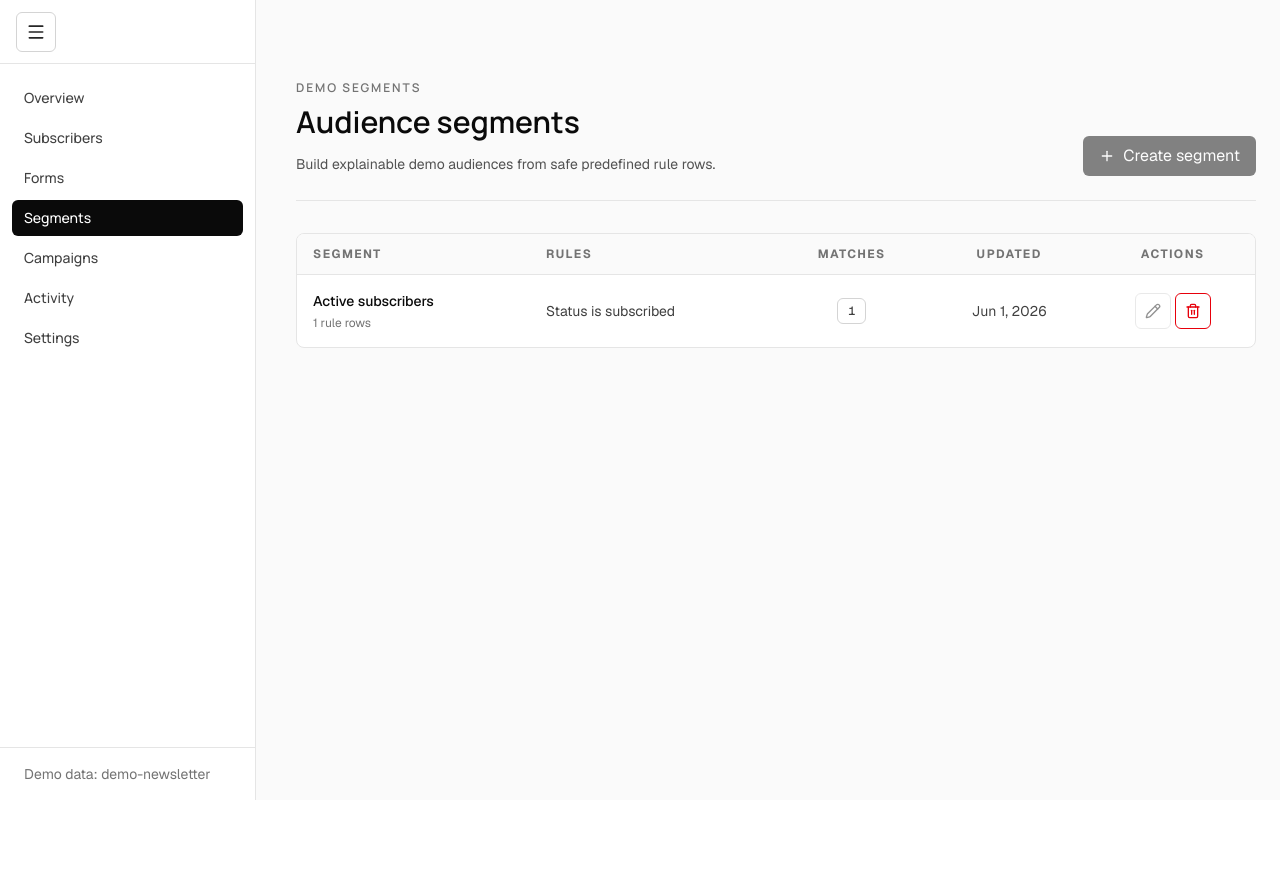
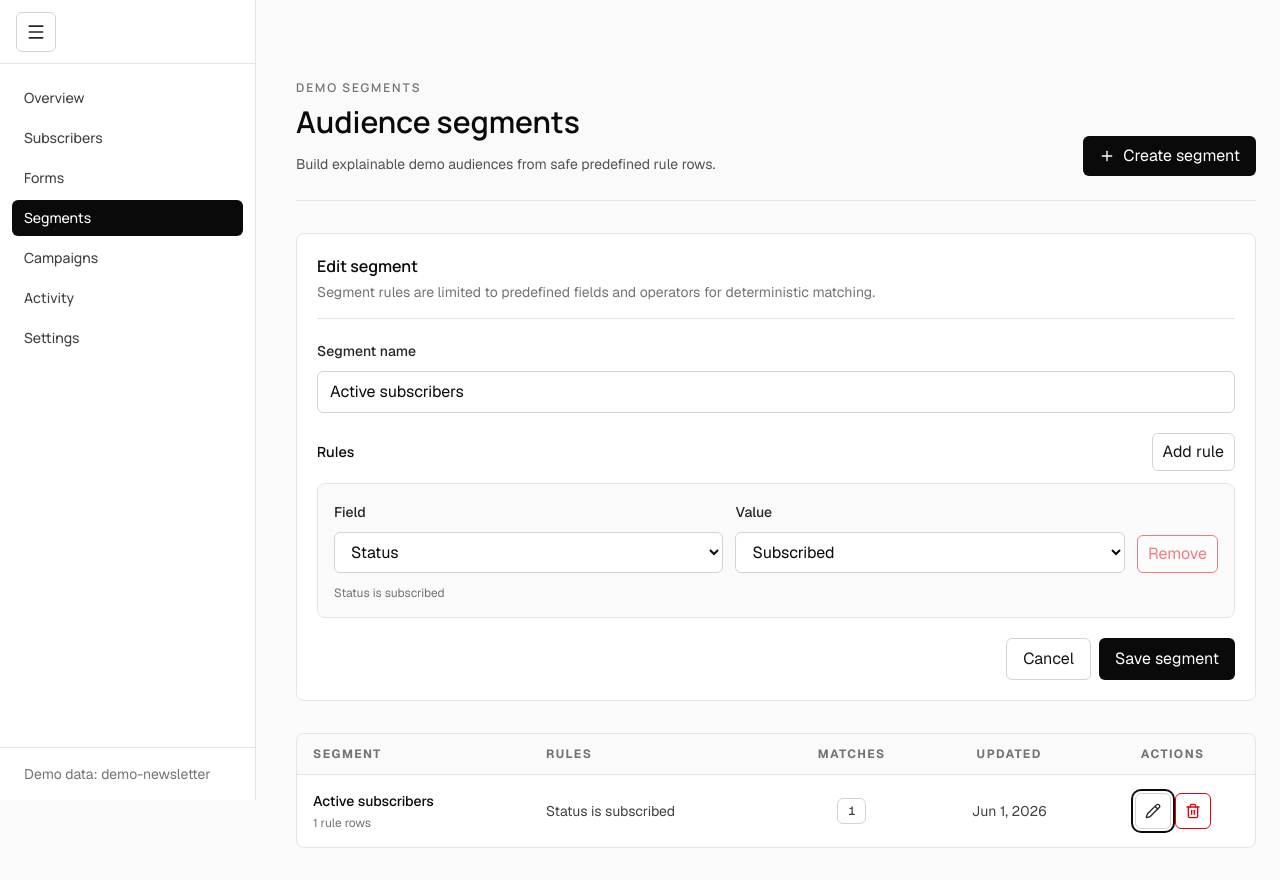
Before and after one commit to AjvorHardi/news-mailer, a React (Vite) app: page /demo/segments in a window 1280 px wide. Both pictures are taken after a click on the button 1152 px from the left and 311 px from the top of the page. Before the commit the page ends 800 px from the top, so only its background shows below. Built offline with nearby package versions, Linux system fonts and the light colour scheme.

Commit message:
feat: add segment rule builder

```diff
--- a/src/features/demo/DemoSegmentsPage.tsx
+++ b/src/features/demo/DemoSegmentsPage.tsx
@@ -1,12 +1,17 @@
 import { Pencil, Plus, Trash2 } from 'lucide-react';
-import type { ReactNode } from 'react';
+import { useState, type ReactNode } from 'react';
+import { useFieldArray, useForm, useWatch } from 'react-hook-form';
+import { zodResolver } from '@hookform/resolvers/zod';
 import clsx from 'clsx';
 import { Button } from '../../shared/ui/Button';
 import { EmptyState } from '../../shared/ui/EmptyState';
 import { PageHeader } from '../../shared/ui/PageHeader';
-import type { Segment, SegmentRule } from '../../shared/types/domain';
+import { Input } from '../../shared/ui/Input';
+import { segmentInputSchema } from '../../shared/schemas/domainSchemas';
+import type { Segment, SegmentRule, SignupForm } from '../../shared/types/domain';
 import { useDemoSignupForms } from './useDemoSignupForms';
-import { useDemoSegmentMatchCount, useDemoSegments, useRemoveDemoSegment } from './useDemoSegments';
+import { useDemoSegmentMatchCount, useDemoSegments, useRemoveDemoSegment, useSaveDemoSegment } from './useDemoSegments';
+import type { z } from 'zod';
 
 const dateFormatter = new Intl.DateTimeFormat('en', {
   month: 'short',
@@ -18,12 +23,50 @@ function formatDate(value: string) {
   return dateFormatter.format(new Date(value));
 }
 
+function createRuleId() {
+  return `rule-${crypto.randomUUID()}`;
+}
+
+function createStatusRule(): SegmentRule {
+  return {
+    id: createRuleId(),
+    field: 'status',
+    operator: 'equals',
+    value: 'subscribed',
+  };
+}
+
+type SegmentFormInput = z.input<typeof segmentInputSchema>;
+type SegmentFormValues = z.output<typeof segmentInputSchema>;
+
 export function DemoSegmentsPage() {
   const segmentsQuery = useDemoSegments();
   const formsQuery = useDemoSignupForms();
+  const saveSegment = useSaveDemoSegment();
   const removeSegment = useRemoveDemoSegment();
-  const isMutating = removeSegment.isPending;
-  const formsById = new Map((formsQuery.data ?? []).map((form) => [form.id, form.internalName]));
+  const [editingSegment, setEditingSegment] = useState<Segment | null>(null);
+  const [isEditorOpen, setIsEditorOpen] = useState(false);
+  const isMutating = saveSegment.isPending || removeSegment.isPending;
+  const forms = formsQuery.data ?? [];
+  const formsById = new Map(forms.map((form) => [form.id, form.internalName]));
+
+  function openCreateForm() {
+    saveSegment.reset();
+    setEditingSegment(null);
+    setIsEditorOpen(true);
+  }
+
+  function openEditForm(segment: Segment) {
+    saveSegment.reset();
+    setEditingSegment(segment);
+    setIsEditorOpen(true);
+  }
+
+  function closeEditor() {
+    saveSegment.reset();
+    setEditingSegment(null);
+    setIsEditorOpen(false);
+  }
 
   function removeSegmentById(segment: Segment) {
     removeSegment.mutate(segment.id);
@@ -37,17 +80,42 @@ export function DemoSegmentsPage() {
         title="Audience segments"
         description="Build explainable demo audiences from safe predefined rule rows."
         actions={
-          <Button type="button" className="h-10 w-10 px-0 md:w-auto md:px-4" aria-label="Create segment" disabled>
+          <Button
+            type="button"
+            className="h-10 w-10 px-0 md:w-auto md:px-4"
+            aria-label="Create segment"
+            onClick={openCreateForm}
+            disabled={isMutating || formsQuery.isLoading}
+          >
             <Plus className="h-4 w-4 shrink-0 md:mr-2" aria-hidden="true" />
             <span className="hidden md:inline">Create segment</span>
           </Button>
         }
       />
 
-      {removeSegment.error ? (
+      {saveSegment.error || removeSegment.error ? (
         <div className="rounded-lg border border-red-200 bg-white p-4 text-sm text-red-600">
-          {removeSegment.error.message}
+          {saveSegment.error?.message ?? removeSegment.error?.message}
         </div>
+      ) : null}
+
+      {isEditorOpen ? (
+        <DemoSegmentEditor
+          key={editingSegment?.id ?? 'new-segment'}
+          forms={forms}
+          segment={editingSegment}
+          error={saveSegment.error}
+          isSubmitting={saveSegment.isPending}
+          onCancel={closeEditor}
+          onSubmit={async (values) => {
+            await saveSegment.mutateAsync({
+              input: values,
+              segmentId: editingSegment?.id,
+            });
+
+            closeEditor();
+          }}
+        />
       ) : null}
 
       {segmentsQuery.isLoading || formsQuery.isLoading ? (
@@ -65,6 +133,11 @@ export function DemoSegmentsPage() {
         <EmptyState
           title="No segments yet"
           description="Create a segment to group subscribers by status, signup form, or signup date."
+          action={
+            <Button type="button" onClick={openCreateForm} disabled={isMutating || formsQuery.isLoading}>
+              Create segment
+            </Button>
+          }
         />
       ) : null}
 
@@ -72,6 +145,7 @@ export function DemoSegmentsPage() {
         <SegmentsList
           formsById={formsById}
           isMutating={isMutating}
+          onEdit={openEditForm}
           onRemove={removeSegmentById}
           segments={segmentsQuery.data}
         />
@@ -83,11 +157,12 @@ export function DemoSegmentsPage() {
 type SegmentsListProps = {
   formsById: Map<string, string>;
   isMutating: boolean;
+  onEdit: (segment: Segment) => void;
   onRemove: (segment: Segment) => void;
   segments: Segment[];
 };
 
-function SegmentsList({ formsById, isMutating, onRemove, segments }: SegmentsListProps) {
+function SegmentsList({ formsById, isMutating, onEdit, onRemove, segments }: SegmentsListProps) {
   return (
     <section className="overflow-hidden rounded-lg border border-neutral-200 bg-white">
       <div className="hidden overflow-x-auto min-[960px]:block">
@@ -117,6 +192,7 @@ function SegmentsList({ formsById, isMutating, onRemove, segments }: SegmentsLis
                 key={segment.id}
                 formsById={formsById}
                 isMutating={isMutating}
+                onEdit={onEdit}
                 onRemove={onRemove}
                 segment={segment}
               />
@@ -131,6 +207,7 @@ function SegmentsList({ formsById, isMutating, onRemove, segments }: SegmentsLis
             key={segment.id}
             formsById={formsById}
             isMutating={isMutating}
+            onEdit={onEdit}
             onRemove={onRemove}
             segment={segment}
           />
@@ -143,11 +220,12 @@ function SegmentsList({ formsById, isMutating, onRemove, segments }: SegmentsLis
 type SegmentRowProps = {
   formsById: Map<string, string>;
   isMutating: boolean;
+  onEdit: (segment: Segment) => void;
   onRemove: (segment: Segment) => void;
   segment: Segment;
 };
 
-function SegmentTableRow({ formsById, isMutating, onRemove, segment }: SegmentRowProps) {
+function SegmentTableRow({ formsById, isMutating, onEdit, onRemove, segment }: SegmentRowProps) {
   const matchCountQuery = useDemoSegmentMatchCount(segment.rules);
 
   return (
@@ -162,13 +240,13 @@ function SegmentTableRow({ formsById, isMutating, onRemove, segment }: SegmentRo
       </td>
       <td className="px-4 py-4 text-center align-middle text-neutral-700">{formatDate(segment.updatedAt)}</td>
       <td className="px-4 py-4 text-center align-middle">
-        <SegmentActions isMutating={isMutating} onRemove={onRemove} segment={segment} />
+        <SegmentActions isMutating={isMutating} onEdit={onEdit} onRemove={onRemove} segment={segment} />
       </td>
     </tr>
   );
 }
 
-function SegmentCard({ formsById, isMutating, onRemove, segment }: SegmentRowProps) {
+function SegmentCard({ formsById, isMutating, onEdit, onRemove, segment }: SegmentRowProps) {
   const matchCountQuery = useDemoSegmentMatchCount(segment.rules);
 
   return (
@@ -191,7 +269,7 @@ function SegmentCard({ formsById, isMutating, onRemove, segment }: SegmentRowPro
         </div>
       </dl>
       <div className="mt-4 flex justify-end">
-        <SegmentActions isMutating={isMutating} onRemove={onRemove} segment={segment} />
+        <SegmentActions isMutating={isMutating} onEdit={onEdit} onRemove={onRemove} segment={segment} />
       </div>
     </article>
   );
@@ -207,14 +285,15 @@ function MatchCount({ count, isLoading }: { count?: number; isLoading: boolean }
 
 type SegmentActionsProps = {
   isMutating: boolean;
+  onEdit: (segment: Segment) => void;
   onRemove: (segment: Segment) => void;
   segment: Segment;
 };
 
-function SegmentActions({ isMutating, onRemove, segment }: SegmentActionsProps) {
+function SegmentActions({ isMutating, onEdit, onRemove, segment }: SegmentActionsProps) {
   return (
     <div className="flex items-center justify-center gap-1">
-      <IconButton label={`Edit ${segment.name}`} disabled>
+      <IconButton label={`Edit ${segment.name}`} disabled={isMutating} onClick={() => onEdit(segment)}>
         <Pencil className="h-4 w-4" aria-hidden="true" />
       </IconButton>
       <IconButton
@@ -270,3 +349,203 @@ function formatRuleSummary(rule: SegmentRule, formsById: Map<string, string>) {
 
   return `Signed up after ${formatDate(rule.value)}`;
 }
+
+type DemoSegmentEditorProps = {
+  error: Error | null;
+  forms: SignupForm[];
+  isSubmitting: boolean;
+  onCancel: () => void;
+  onSubmit: (values: SegmentFormValues) => Promise<void>;
+  segment: Segment | null;
+};
+
+function DemoSegmentEditor({ error, forms, isSubmitting, onCancel, onSubmit, segment }: DemoSegmentEditorProps) {
+  const {
+    control,
+    formState: { errors },
+    handleSubmit,
+    register,
+  } = useForm<SegmentFormInput, unknown, SegmentFormValues>({
+    resolver: zodResolver(segmentInputSchema),
+    defaultValues: {
+      name: segment?.name ?? '',
+      rules: segment?.rules ?? [createStatusRule()],
+    },
+  });
+  const { append, fields, remove, update } = useFieldArray({
+    control,
+    name: 'rules',
+  });
+  const watchedRules = useWatch({ control, name: 'rules' });
+
+  return (
+    <section className="rounded-lg border border-neutral-200 bg-white p-5">
+      <div className="border-b border-neutral-200 pb-4">
+        <h2 className="font-display text-base font-semibold text-neutral-950">
+          {segment ? 'Edit segment' : 'Create segment'}
+        </h2>
+        <p className="mt-1 text-sm text-neutral-500">
+          Segment rules are limited to predefined fields and operators for deterministic matching.
+        </p>
+      </div>
+
+      <form className="mt-5 space-y-5" onSubmit={handleSubmit(onSubmit)}>
+        <div>
+          <Input label="Segment name" type="text" placeholder="Active subscribers" {...register('name')} />
+          {errors.name ? <p className="mt-2 text-sm text-red-600">{errors.name.message}</p> : null}
+        </div>
+
+        <div className="space-y-3">
+          <div className="flex items-center justify-between gap-3">
+            <h3 className="font-display text-sm font-semibold text-neutral-950">Rules</h3>
+            <Button type="button" size="sm" variant="secondary" onClick={() => append(createStatusRule())}>
+              Add rule
+            </Button>
+          </div>
+
+          <div className="space-y-3">
+            {fields.map((field, index) => {
+              const rule = watchedRules[index] ?? field;
+
+              return (
+                <RuleRow
+                  key={field.id}
+                  canRemove={fields.length > 1}
+                  error={errors.rules?.[index]?.value?.message}
+                  forms={forms}
+                  onRemove={() => remove(index)}
+                  onUpdate={(nextRule) => update(index, nextRule)}
+                  rule={rule}
+                />
+              );
+            })}
+          </div>
+          {typeof errors.rules?.message === 'string' ? <p className="text-sm text-red-600">{errors.rules.message}</p> : null}
+        </div>
+
+        {error ? <p className="text-sm text-red-600">{error.message}</p> : null}
+
+        <div className="flex flex-wrap justify-end gap-2">
+          <Button type="button" variant="secondary" onClick={onCancel} disabled={isSubmitting}>
+            Cancel
+          </Button>
+          <Button type="submit" disabled={isSubmitting}>
+            {segment ? 'Save segment' : 'Create segment'}
+          </Button>
+        </div>
+      </form>
+    </section>
+  );
+}
+
+type RuleRowProps = {
+  canRemove: boolean;
+  error?: string;
+  forms: SignupForm[];
+  onRemove: () => void;
+  onUpdate: (rule: SegmentRule) => void;
+  rule: SegmentRule;
+};
+
+function RuleRow({ canRemove, error, forms, onRemove, onUpdate, rule }: RuleRowProps) {
+  return (
+    <div className="rounded-lg border border-neutral-200 bg-neutral-50 p-4">
+      <div className="grid gap-3 min-[760px]:grid-cols-[minmax(0,1fr)_minmax(0,1fr)_auto] min-[760px]:items-end">
+        <label className="block">
+          <span className="text-sm font-medium text-neutral-800">Field</span>
+          <select
+            value={rule.field}
+            onChange={(event) => onUpdate(createRuleForField(event.target.value, forms))}
+            className="mt-2 block w-full rounded-md border border-neutral-300 bg-white px-3 py-2 text-sm text-neutral-950 focus:border-neutral-950 focus:ring-2 focus:ring-neutral-950 focus:outline-none"
+          >
+            <option value="status">Status</option>
+            <option value="source_form_id">Source form</option>
+            <option value="created_at">Signed up after</option>
+          </select>
+        </label>
+
+        {rule.field === 'status' ? (
+          <label className="block">
+            <span className="text-sm font-medium text-neutral-800">Value</span>
+            <select
+              value={rule.value}
+              onChange={(event) =>
+                onUpdate({ ...rule, value: event.target.value === 'unsubscribed' ? 'unsubscribed' : 'subscribed' })
+              }
+              className="mt-2 block w-full rounded-md border border-neutral-300 bg-white px-3 py-2 text-sm text-neutral-950 focus:border-neutral-950 focus:ring-2 focus:ring-neutral-950 focus:outline-none"
+            >
+              <option value="subscribed">Subscribed</option>
+              <option value="unsubscribed">Unsubscribed</option>
+            </select>
+          </label>
+        ) : null}
+
+        {rule.field === 'source_form_id' ? (
+          <label className="block">
+            <span className="text-sm font-medium text-neutral-800">Value</span>
+            <select
+              value={rule.value}
+              onChange={(event) => onUpdate({ ...rule, value: event.target.value })}
+              className="mt-2 block w-full rounded-md border border-neutral-300 bg-white px-3 py-2 text-sm text-neutral-950 focus:border-neutral-950 focus:ring-2 focus:ring-neutral-950 focus:outline-none"
+            >
+              {forms.map((form) => (
+                <option key={form.id} value={form.id}>
+                  {form.internalName}
+                </option>
+              ))}
+            </select>
+          </label>
+        ) : null}
+
+        {rule.field === 'created_at' ? (
+          <label className="block">
+            <span className="text-sm font-medium text-neutral-800">Value</span>
+            <input
+              type="date"
+              value={toDateInputValue(rule.value)}
+              onChange={(event) => onUpdate({ ...rule, value: toIsoDateTime(event.target.value) })}
+              className="mt-2 block w-full rounded-md border border-neutral-300 bg-white px-3 py-2 text-sm text-neutral-950 focus:border-neutral-950 focus:ring-2 focus:ring-neutral-950 focus:outline-none"
+            />
+          </label>
+        ) : null}
+
+        <Button type="button" variant="danger" size="sm" onClick={onRemove} disabled={!canRemove}>
+          Remove
+        </Button>
+      </div>
+
+      <p className="mt-3 text-xs text-neutral-500">{formatRuleSummary(rule, new Map(forms.map((form) => [form.id, form.internalName])))}</p>
+      {error ? <p className="mt-2 text-sm text-red-600">{error}</p> : null}
+    </div>
+  );
+}
+
+function createRuleForField(field: string, forms: SignupForm[]): SegmentRule {
+  if (field === 'source_form_id') {
+    return {
+      id: createRuleId(),
+      field: 'source_form_id',
+      operator: 'equals',
+      value: forms[0]?.id ?? '',
+    };
+  }
+
+  if (field === 'created_at') {
+    return {
+      id: createRuleId(),
+      field: 'created_at',
+      operator: 'after',
+      value: toIsoDateTime(new Date().toISOString().slice(0, 10)),
+    };
+  }
+
+  return createStatusRule();
+}
+
+function toDateInputValue(value: string) {
+  return value.slice(0, 10);
+}
+
+function toIsoDateTime(value: string) {
+  return `${value}T00:00:00.000Z`;
+}
```
